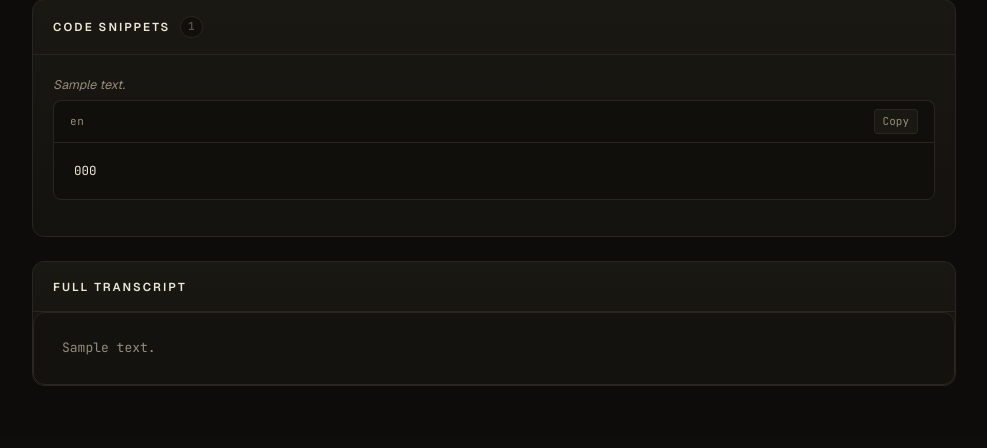
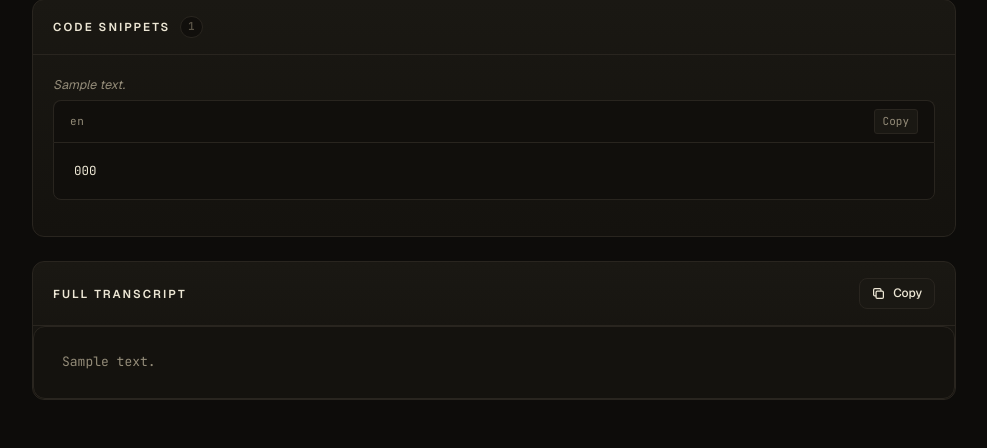
Before and after one commit to pranavaviatize/transcript-manager, a FastAPI app: page /transcripts/1 in a window 1280 px wide. Shown: the part 1083-1531 px from the top of the page, without its empty margins (276-1263 px from the left). Before the commit the page ends 1469 px from the top, so only its background shows below. Run offline with FastAPI, Linux system fonts and the light colour scheme; tables that the repository leaves empty hold one stand-in row (values such as "Sample post").

Commit message:
Add copy-to-clipboard button on Full Transcript panel
Uses the clipboard API to grab the rendered text from the transcript
body. Label flips to "Copied" for a moment and a toast confirms.

Co-Authored-By: Claude Opus 4.7 (1M context) <noreply@anthropic.com>

```diff
--- a/app/templates/detail.html
+++ b/app/templates/detail.html
@@ -178,11 +178,38 @@
 <section class="panel fade-up fade-up-4">
   <header class="panel-head">
     <h3 class="panel-title">Full Transcript</h3>
+    <button type="button" class="btn btn-ghost btn-sm" data-copy-target="#fullTranscriptBody"
+            onclick="copyTranscript(this)">
+      <svg width="13" height="13" viewBox="0 0 16 16" fill="none" stroke="currentColor" stroke-width="1.5" aria-hidden="true">
+        <rect x="5" y="5" width="9" height="9" rx="1.5"/>
+        <path d="M11 5V3.5A1.5 1.5 0 009.5 2h-6A1.5 1.5 0 002 3.5v6A1.5 1.5 0 003.5 11H5"/>
+      </svg>
+      <span class="copy-label">Copy</span>
+    </button>
   </header>
   <div class="panel-body" style="padding: 0;">
-    <div class="transcript-body">{{ transcript.content_clean }}</div>
+    <div id="fullTranscriptBody" class="transcript-body">{{ transcript.content_clean }}</div>
   </div>
 </section>
+
+<script>
+async function copyTranscript(btn) {
+  const target = document.querySelector(btn.dataset.copyTarget);
+  if (!target) return;
+  const text = target.innerText;
+  try {
+    await navigator.clipboard.writeText(text);
+    const label = btn.querySelector('.copy-label');
+    const original = label.textContent;
+    label.textContent = 'Copied';
+    btn.disabled = true;
+    showToast('Transcript copied to clipboard', 'success');
+    setTimeout(() => { label.textContent = original; btn.disabled = false; }, 1500);
+  } catch (err) {
+    showToast('Could not copy — clipboard blocked', 'error');
+  }
+}
+</script>
 
 {% if transcript.status == 'processing' %}
 <div id="pollStatus" hx-get="/api/transcripts/{{ transcript.id }}" hx-trigger="every 3s" hx-swap="none"
```
